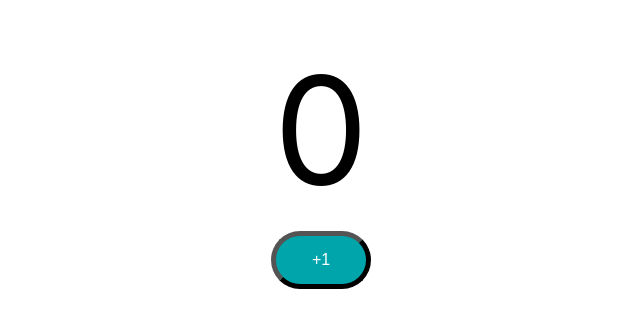
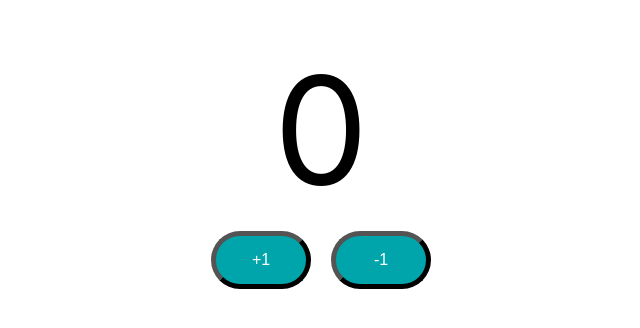
Before and after one commit to imnilesh18/Spring-Boot-3-Spring-Framework-6-with-Java, a React (Create React App) app in the folder 12_full-stack/Practise/01-frontend/todo-app/: page / in a window 1280 px wide. Shown: the top 328 px of the page, without its empty margins (319-959 px from the left). Built offline with nearby package versions, Linux system fonts and the light colour scheme.

Commit message:
created -1 button with useState

```diff
--- a/12_full-stack/Practise/01-frontend/todo-app/src/components/counter/Counter.jsx
+++ b/12_full-stack/Practise/01-frontend/todo-app/src/components/counter/Counter.jsx
@@ -11,6 +11,10 @@ export default function Counter() {
     setCount(count + 1)
   }
 
+  function decrementCounterFunction() {
+    setCount(count - 1)
+  }
+
   return (
     <div className="Counter">
       <span className="count">{count}</span>
@@ -18,6 +22,9 @@ export default function Counter() {
         <button className="counterButton"
                 onClick={incrementCounterFunction}
         >+1</button>
+        <button className="counterButton"
+                onClick={decrementCounterFunction}
+        >-1</button>
       </div>
     </div>
   )
```
